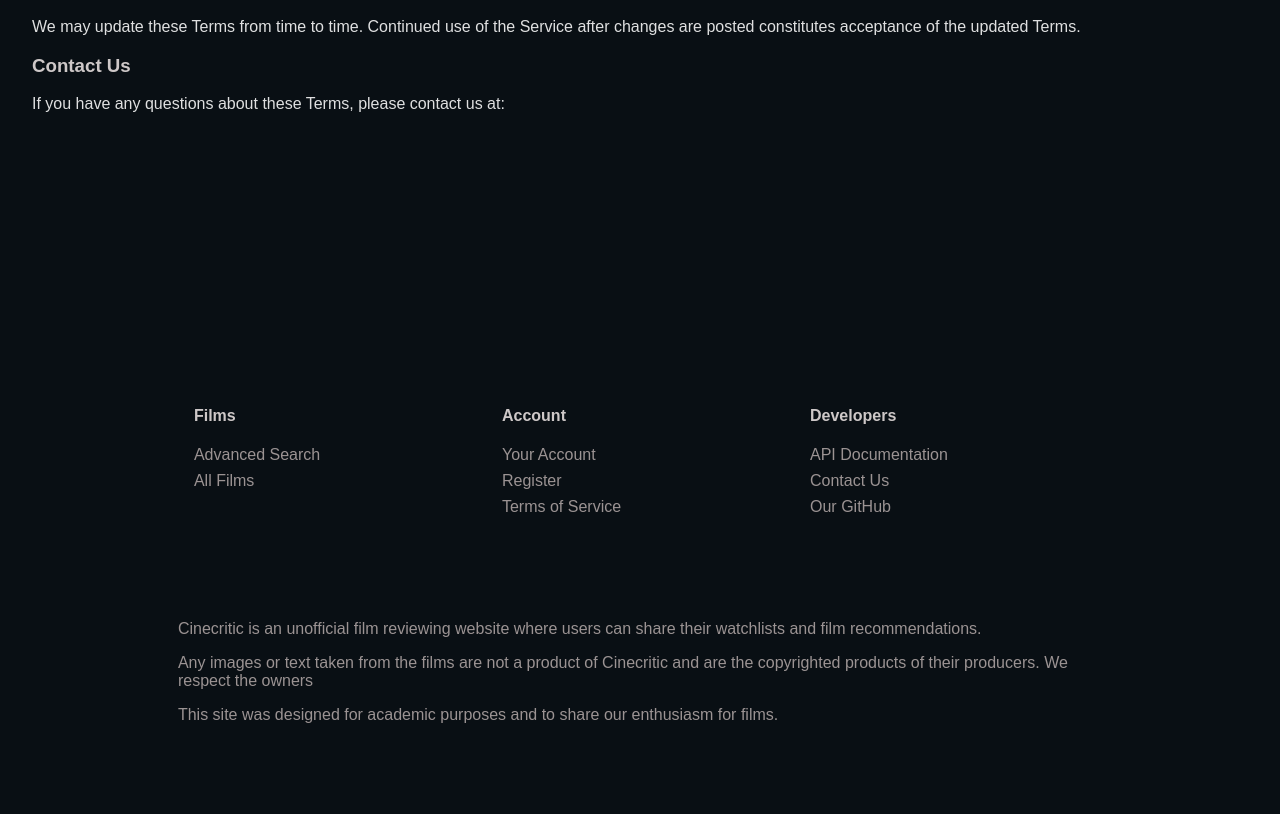
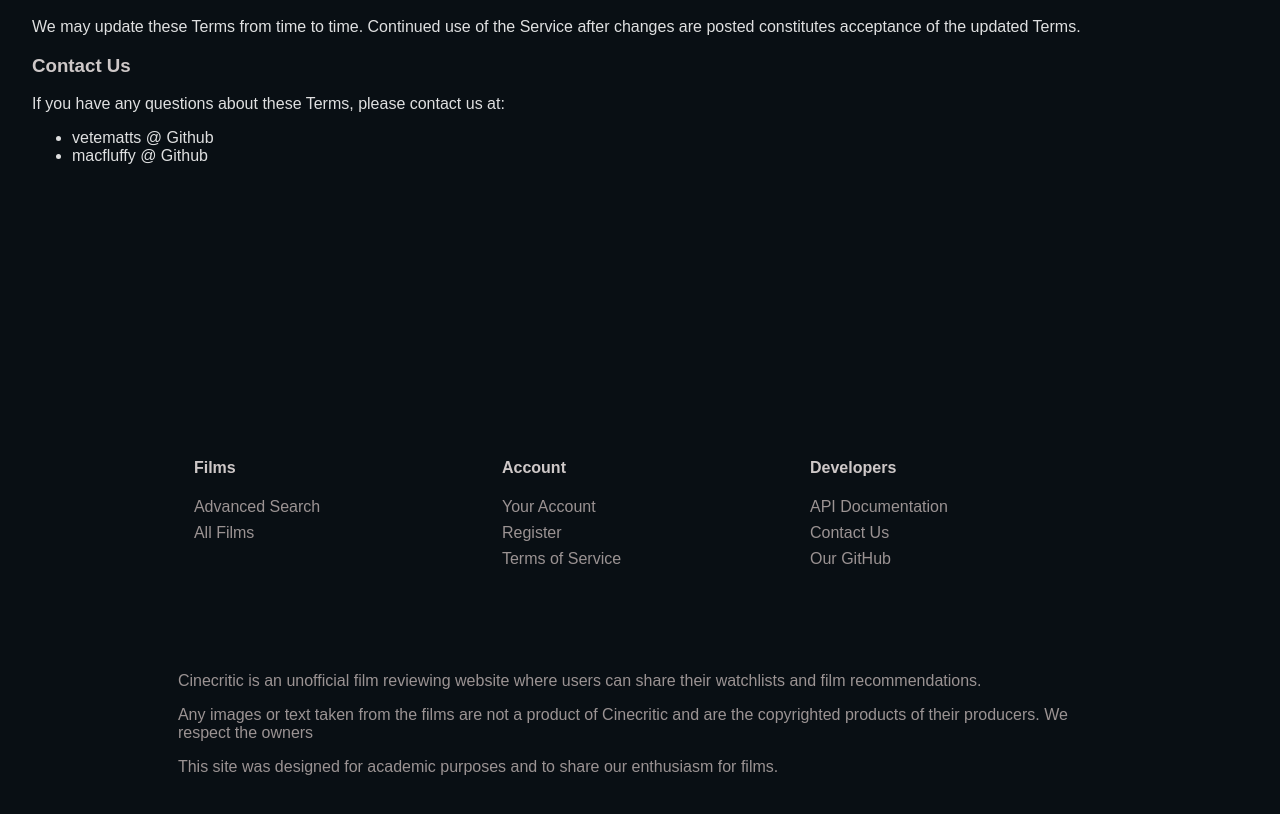
Before and after one commit to vetematts/CineCritic-frontend, a React (Vite) app: page /tos in a window 1280 px wide. Shown: the part 1110-1924 px from the top of the page. Before the commit the page ends 1882 px from the top, so only its background shows below. Built offline with nearby package versions, Linux system fonts and the light colour scheme; no server answers; a web font is replaced by a local one.

Commit message:
feat: Added our contact details in the Terms of Service page

```diff
--- a/src/pages/TermsOfServicePage.jsx
+++ b/src/pages/TermsOfServicePage.jsx
@@ -36,6 +36,10 @@ function TermsOfServicePage() {
             <p>We may update these Terms from time to time. Continued use of the Service after changes are posted constitutes acceptance of the updated Terms.</p>
             <h3>Contact Us</h3>
             <p>If you have any questions about these Terms, please contact us at:</p>
+            <ul>
+                <li>vetematts @ Github</li>
+                <li>macfluffy @ Github</li>
+            </ul>
         </section>
     );
 }
```
